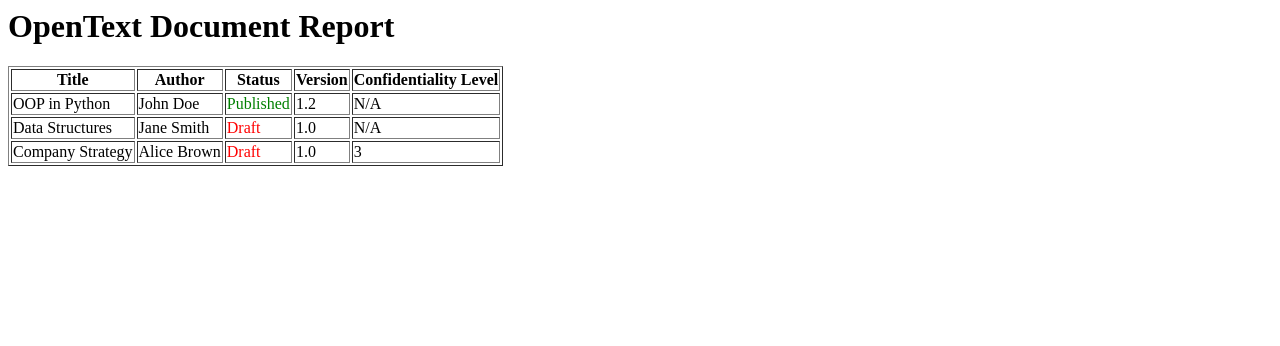
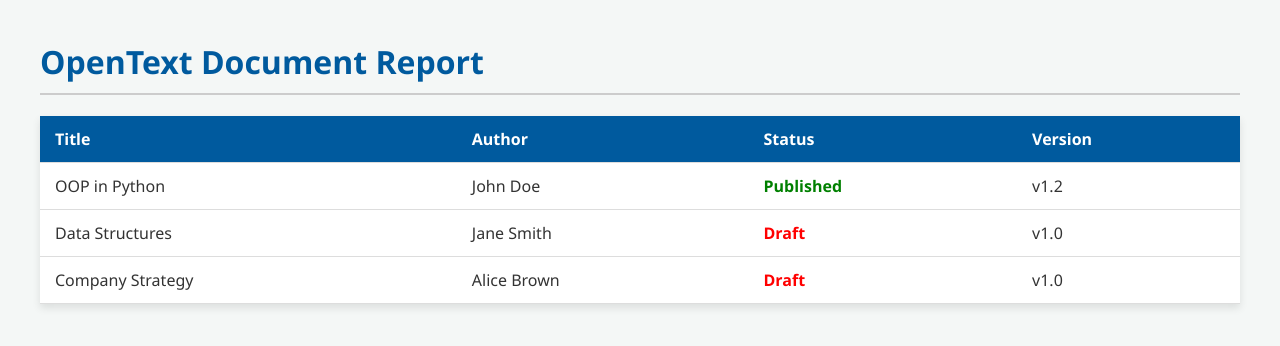
Before and after one commit to segadSagar2605/git-learning, a plain HTML site: page oop-learning/report.html in a window 1280 px wide. Drawn offline with Linux system fonts and the light colour scheme.

Commit message:
Day 8 & 9: Added CSS styling, HTML form, and JS submit interceptor

```diff
--- a/oop-learning/report.html
+++ b/oop-learning/report.html
@@ -1 +1,29 @@
-<html><body><h1>OpenText Document Report</h1><table border='1'><tr><th>Title</th><th>Author</th><th>Status</th><th>Version</th><th>Confidentiality Level</th></tr><tr><td>OOP in Python</td><td>John Doe</td><td style='color:green'>Published</td><td>1.2</td><td>N/A</td></tr><tr><td>Data Structures</td><td>Jane Smith</td><td style='color:red'>Draft</td><td>1.0</td><td>N/A</td></tr><tr><td>Company Strategy</td><td>Alice Brown</td><td style='color:red'>Draft</td><td>1.0</td><td>3</td></tr></table></body></html>
+<html>
+<head>
+  <link rel='stylesheet' href='style.css'>
+</head>
+<body>
+<h1>OpenText Document Report</h1>
+<table>
+<tr><th>Title</th><th>Author</th><th>Status</th><th>Version</th></tr>
+<tr>
+<td>OOP in Python</td>
+<td>John Doe</td>
+<td style='color:green; font-weight:bold;'>Published</td>
+<td>v1.2</td>
+</tr>
+<tr>
+<td>Data Structures</td>
+<td>Jane Smith</td>
+<td style='color:red; font-weight:bold;'>Draft</td>
+<td>v1.0</td>
+</tr>
+<tr>
+<td>Company Strategy</td>
+<td>Alice Brown</td>
+<td style='color:red; font-weight:bold;'>Draft</td>
+<td>v1.0</td>
+</tr>
+</table>
+</body>
+</html>
--- /dev/null
+++ b/oop-learning/style.css
@@ -0,0 +1,35 @@
+/* 1. Style the whole page (The Body) */
+body {
+    font-family: 'Segoe UI', Tahoma, Geneva, Verdana, sans-serif;
+    background-color: #f4f7f6;
+    color: #333333;
+    margin: 40px; /* Pushes everything away from the edges of the screen */
+}
+
+/* 2. Style the Main Title */
+h1 {
+    color: #005A9E; /* A nice corporate OpenText blue */
+    border-bottom: 2px solid #cccccc;
+    padding-bottom: 10px;
+}
+
+/* 3. Style the Table Box */
+table {
+    width: 100%;
+    background-color: white;
+    border-collapse: collapse; /* Merges double borders into single clean lines */
+    box-shadow: 0px 4px 8px rgba(0,0,0,0.1); /* Adds a modern drop shadow */
+}
+
+/* 4. Style the Table Headers and Cells */
+th, td {
+    padding: 12px 15px; /* Adds breathing room inside the cells */
+    text-align: left;
+    border-bottom: 1px solid #dddddd;
+}
+
+/* 5. Style just the Header Row */
+th {
+    background-color: #005A9E;
+    color: white;
+}
```
Also changed, not shown: oop-learning/index.html (added, +36 -0 lines), 1 other file.
